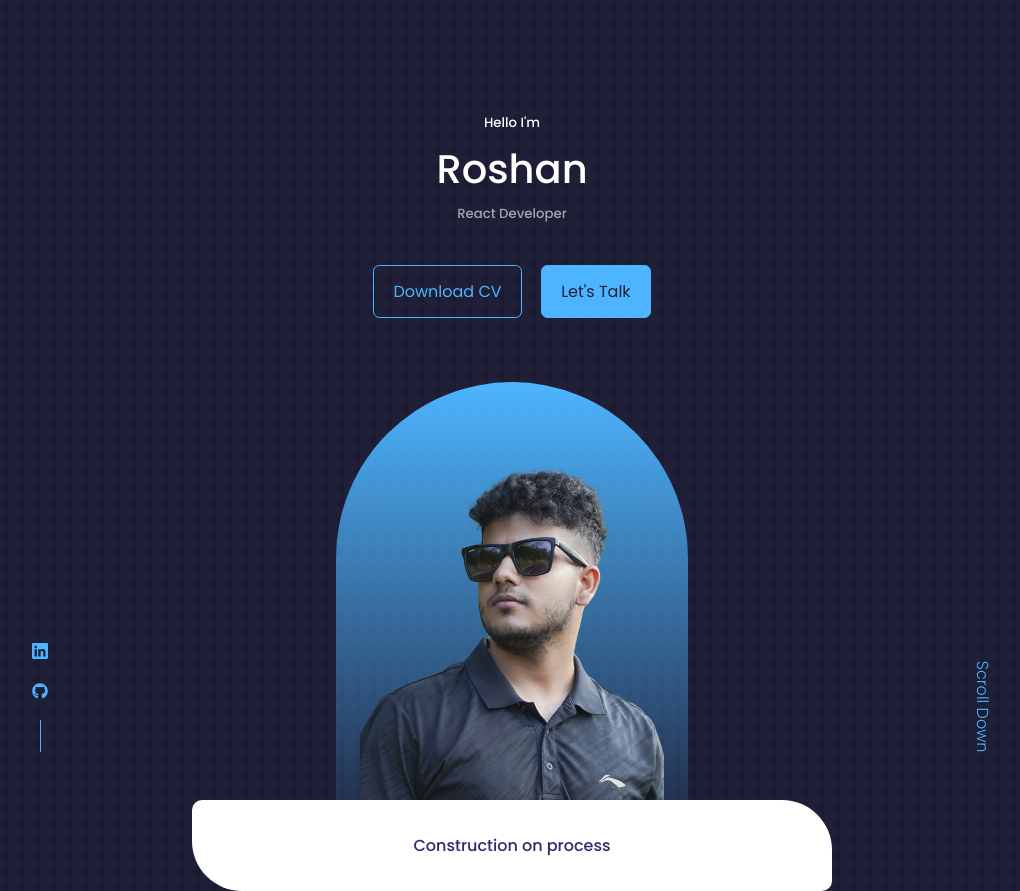
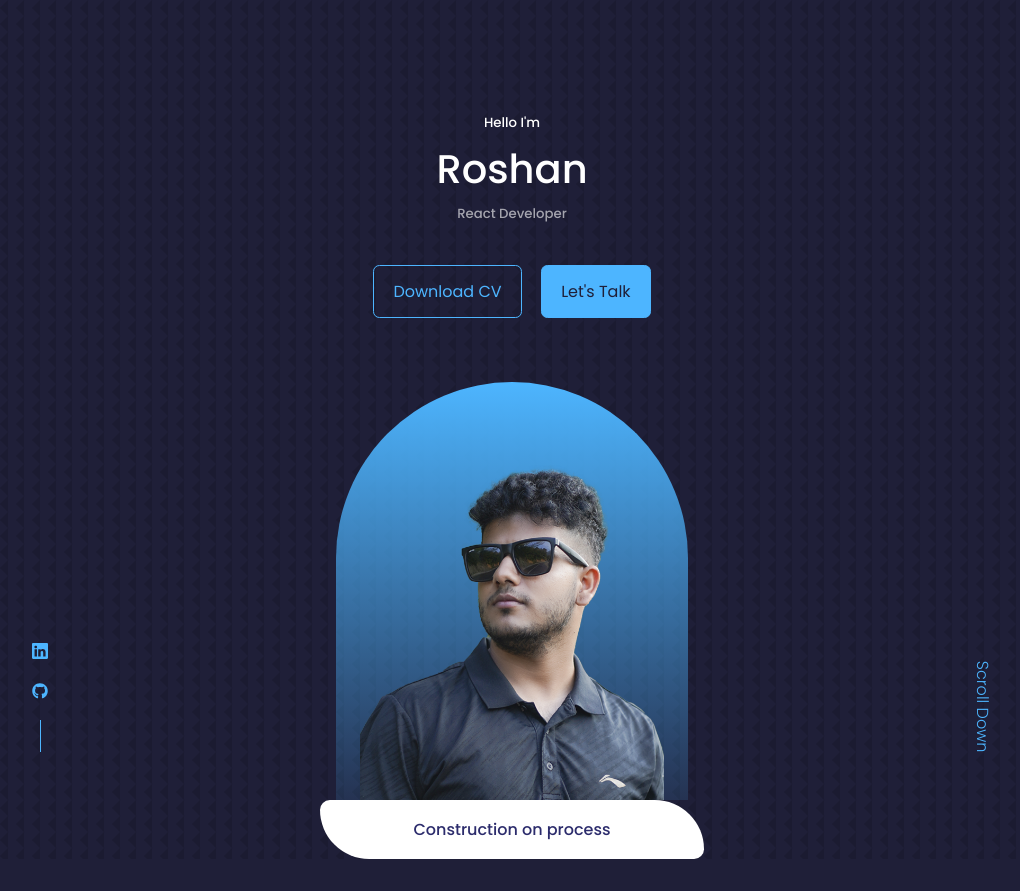
Before and after one commit to roshan-42/Portfolio, a React (Create React App) app: page / in a window 1280 px wide. Shown: the whole page, without its empty margins (128-1148 px from the left). After the commit the page ends 859 px from the top, so only its background shows below. Built offline with nearby package versions, Linux system fonts and the light colour scheme.

Commit message:
changes on construction

```diff
--- a/src/components/construction/construction.css
+++ b/src/components/construction/construction.css
@@ -1,8 +1,8 @@
 .construct {
-    width: 50%;
+    width: 30%;
     margin: 0 auto;
-    padding-top:2rem;
-    padding-bottom: 2rem;
+    padding-top:1rem;
+    padding-bottom: 1rem;
     display: flex;
     justify-content: center;
     align-items: center;
```
